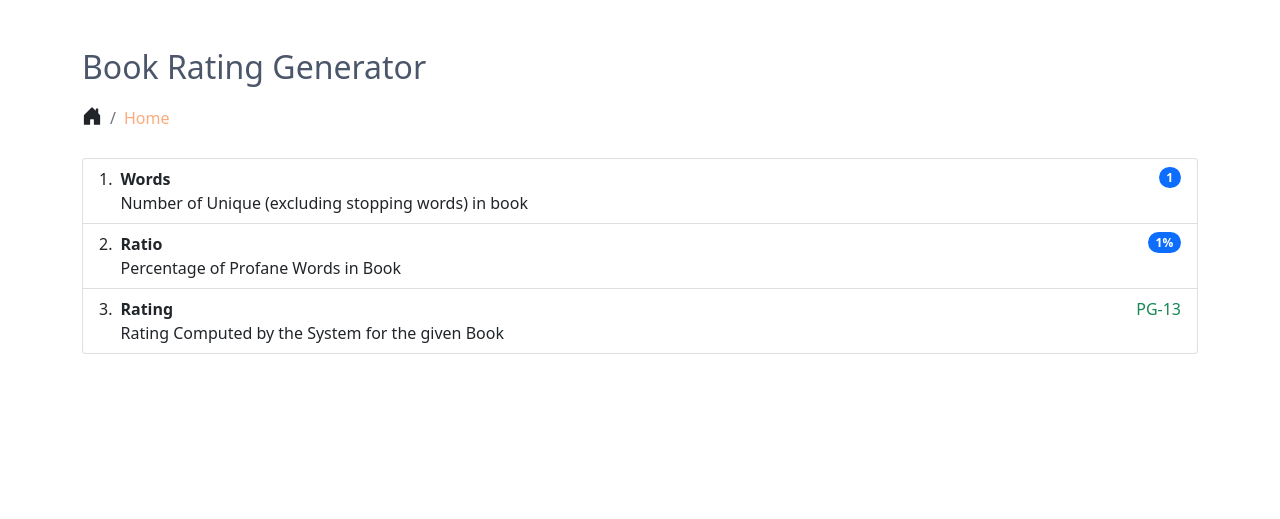
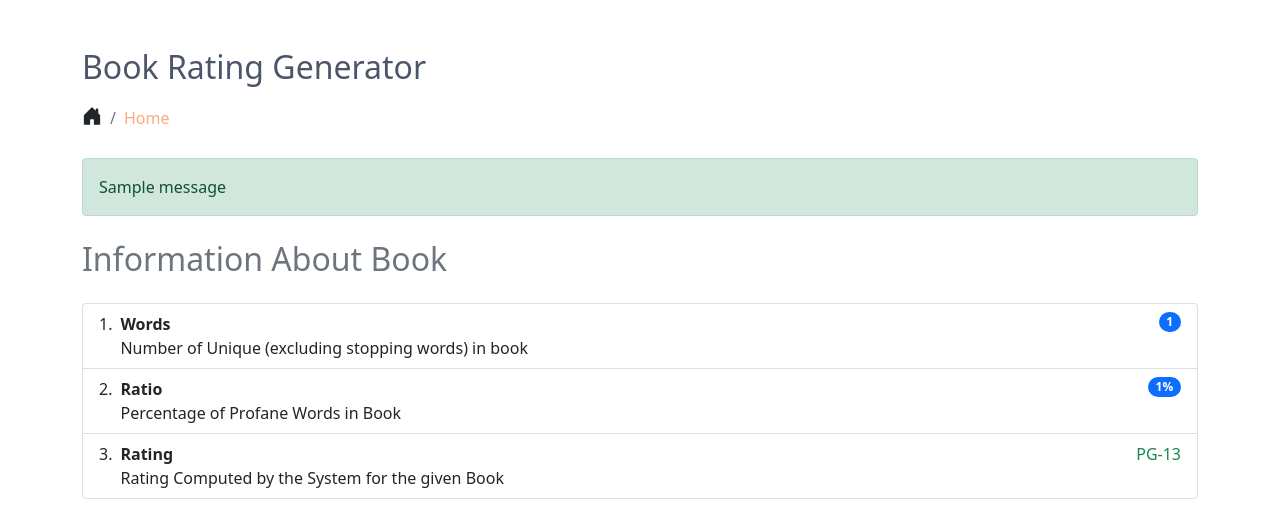
Before and after one commit to AsjadIftikhar/rating, a Django app: template templates/home/book.html in a window 1280 px wide. Shown: the part 86-605 px from the top of the page. Run offline with Django 4.2, Linux system fonts and the light colour scheme; tables that the repository leaves empty hold one stand-in row (values such as "Sample post"); the template is opened without the code that fills it: values that come from a table or form of the project are taken from there, most other values are stand-ins (such as "Sample title", 1, 10 or a date in 2020); one stand-in notice (Sample message) is shown.

Commit message:
basic messaging laid out

```diff
--- a/templates/home/book.html
+++ b/templates/home/book.html
@@ -4,6 +4,17 @@
 
 {% block content %}
 
+    {% for message in messages %}
+        <div class="alert alert-success alert-dismissible fade show" role="alert">
+            {{ message }}
+        </div>
+    {% endfor %}
+    {% if form.errors %}
+        <div class="alert alert-danger alert-dismissible fade show" role="alert">
+            {{ form.errors }}
+        </div>
+    {% endif %}
+    <h2 class="mt-4 mb-4 text-secondary">Information About Book</h2>
     <ol class="list-group list-group-numbered">
         <li class="list-group-item d-flex justify-content-between align-items-start">
             <div class="ms-2 me-auto">
@@ -32,14 +43,4 @@
         </li>
     </ol>
 
-
-
-    {#    <div>Total Unique Words in Book: {{ total_words }}</div>#}
-    {#    <div>Percentage of Profane Words in Book: {{ percentage }}</div>#}
-    {#    {% if percentage > 1.0 %}#}
-    {#        <div>R rated</div>#}
-    {#    {% else %}#}
-    {#        <div>PG-13</div>#}
-    {#    {% endif %}#}
-
 {% endblock %}
--- a/templates/home/home.html
+++ b/templates/home/home.html
@@ -36,6 +36,16 @@
 {% endblock %}
 
 {% block content %}
+    {% for message in messages %}
+        <div class="alert alert-success alert-dismissible fade show" role="alert">
+            {{ message }}
+        </div>
+    {% endfor %}
+    {% if form.errors %}
+        <div class="alert alert-danger alert-dismissible fade show" role="alert">
+            {{ form.errors }}
+        </div>
+    {% endif %}
     <div class="jumbotron jumbotron-fluid mt-4">
         <div class="container">
             <h1 class="display-4 mb-5">Welcome Back <span class="yellow-class">{{ user }}</span></h1>
```
Also changed, not shown: other parts of templates/home/home.html (+0 -23 lines), authenticate/views.py (+29 -14 lines), home/views.py (+17 -13 lines), templates/authenticate/login.html (+5 -3 lines), templates/authenticate/register.html (+6 -1 lines).
